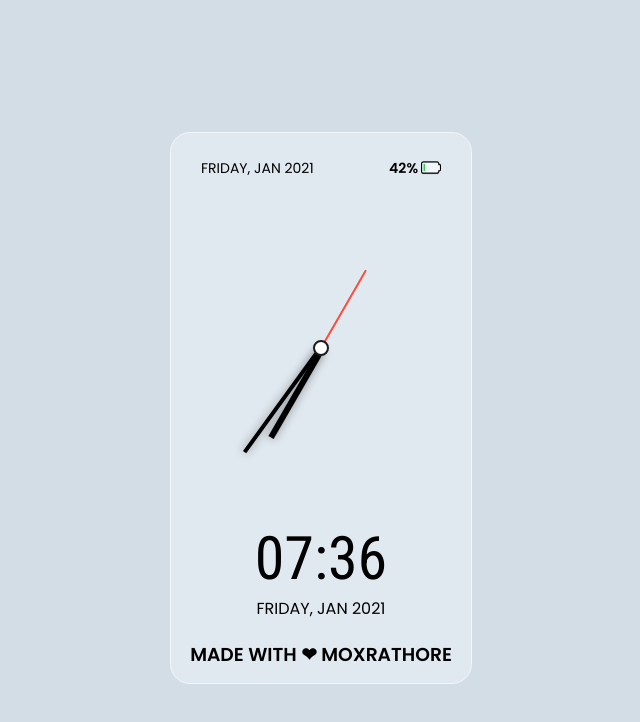
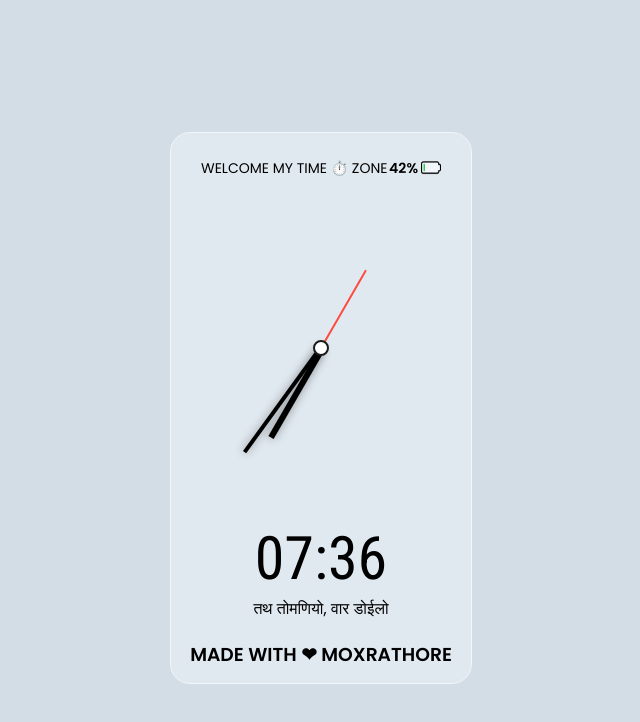
Before and after one commit to Moxrathore/TIME, a plain HTML site: page index.html in a window 1280 px wide. Shown: the whole page, without its empty margins (319-959 px from the left). Drawn offline with Linux system fonts and the light colour scheme.

Commit message:
Update index.html

```diff
--- a/index.html
+++ b/index.html
@@ -12,7 +12,7 @@
 <body>
     <div class="card">
         <div class="top-menu">
-            <h3>Friday, Jan 2021</h3>
+            <h3>Welcome My Time ⏱️ Zone </h3>
             <div class="battery">
                 <span>42%</span>
                 <img src="low.png" alt="">
@@ -29,7 +29,7 @@
                 <span>
                     <span class="hours"></span>:<span class="mins"></span>
                 </span>
-                <p>FRIDAY, JAN 2021</p>
+                <p> तथ तोमणियो, वार डोईलो </p>
                 <h3>MADE WITH ❤ MOXRATHORE</h3>
             </div>
         </div>
```
